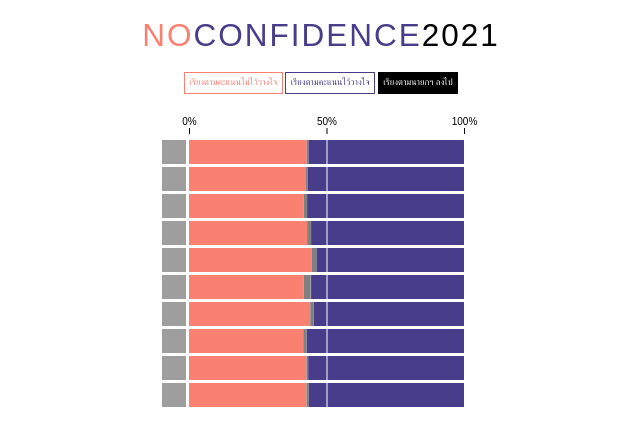
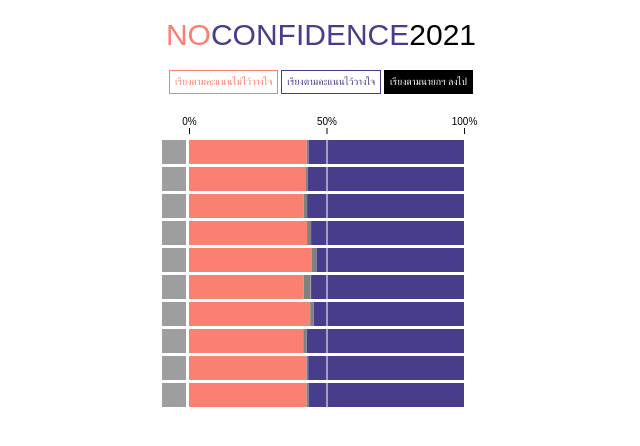
Before and after one commit to puripant/no-confidence-2021, a plain HTML site: page index.html in a window 1280 px wide. Shown: the whole page, without its empty margins (319-959 px from the left). Drawn offline with nearby package versions, Linux system fonts and the light colour scheme; grey boxes are pictures that could not be loaded; a web font is replaced by a local one.

Commit message:
Update font and font size

```diff
--- a/main.css
+++ b/main.css
@@ -3,14 +3,13 @@ body {
   background-color: white;
   display: block;
   font-family: 'Chonburi', sans-serif;
-  font-size: 9px;
+  font-size: 10px;
   text-align: center;
 }
 
 #title {
   margin: 20px 0;
-  font-size: 3.5em;
-  letter-spacing: 2px;
+  font-size: 3em;
   line-height: 1em;
 }
 .no {
@@ -28,6 +27,7 @@ body {
   display: inline-block;
   padding: 0.5em;
   text-align: center;
+  font-family: sans-serif;
   font-size: 1em;
   border: 1px solid black;
   background-color: white;
```
